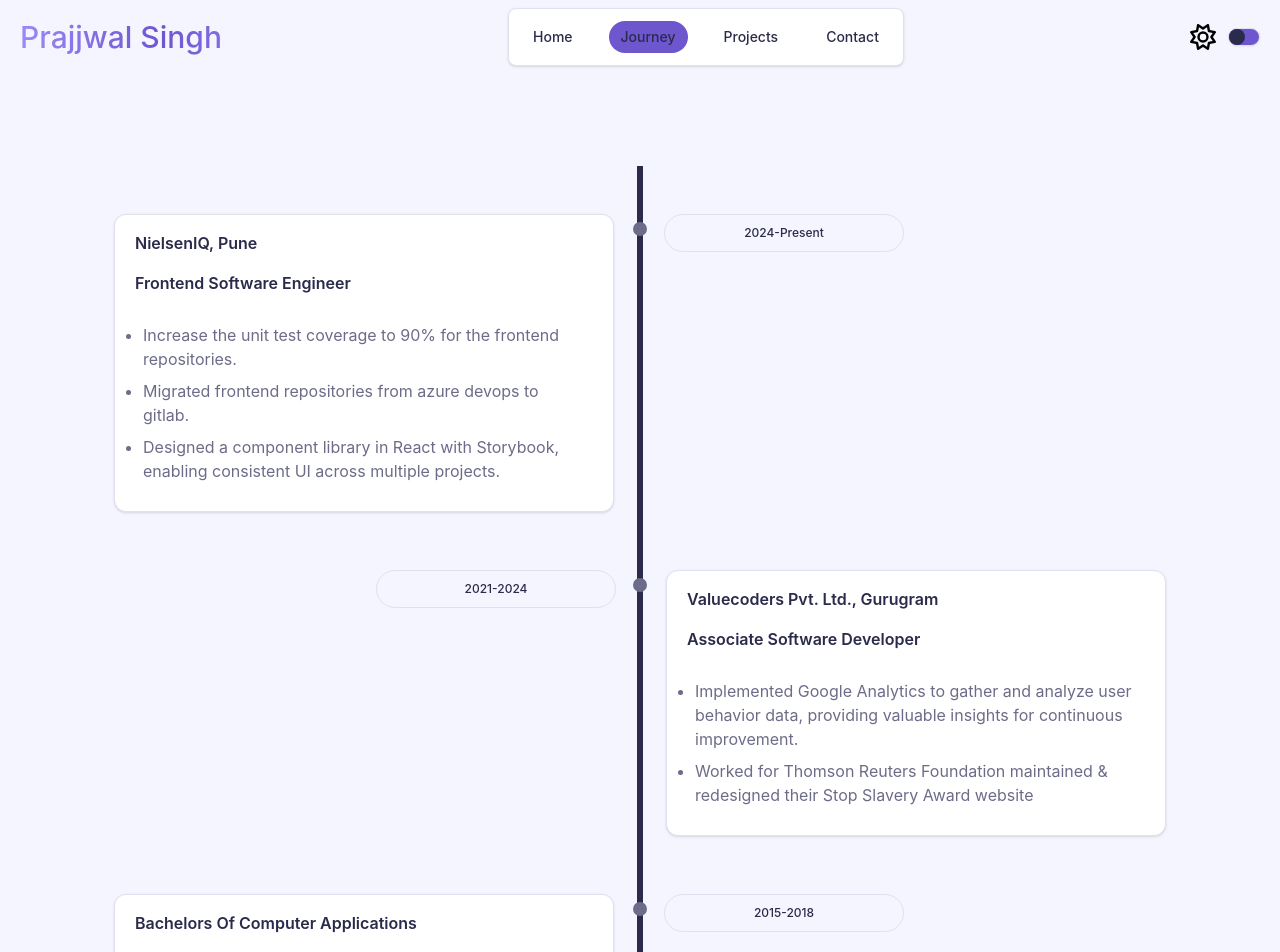
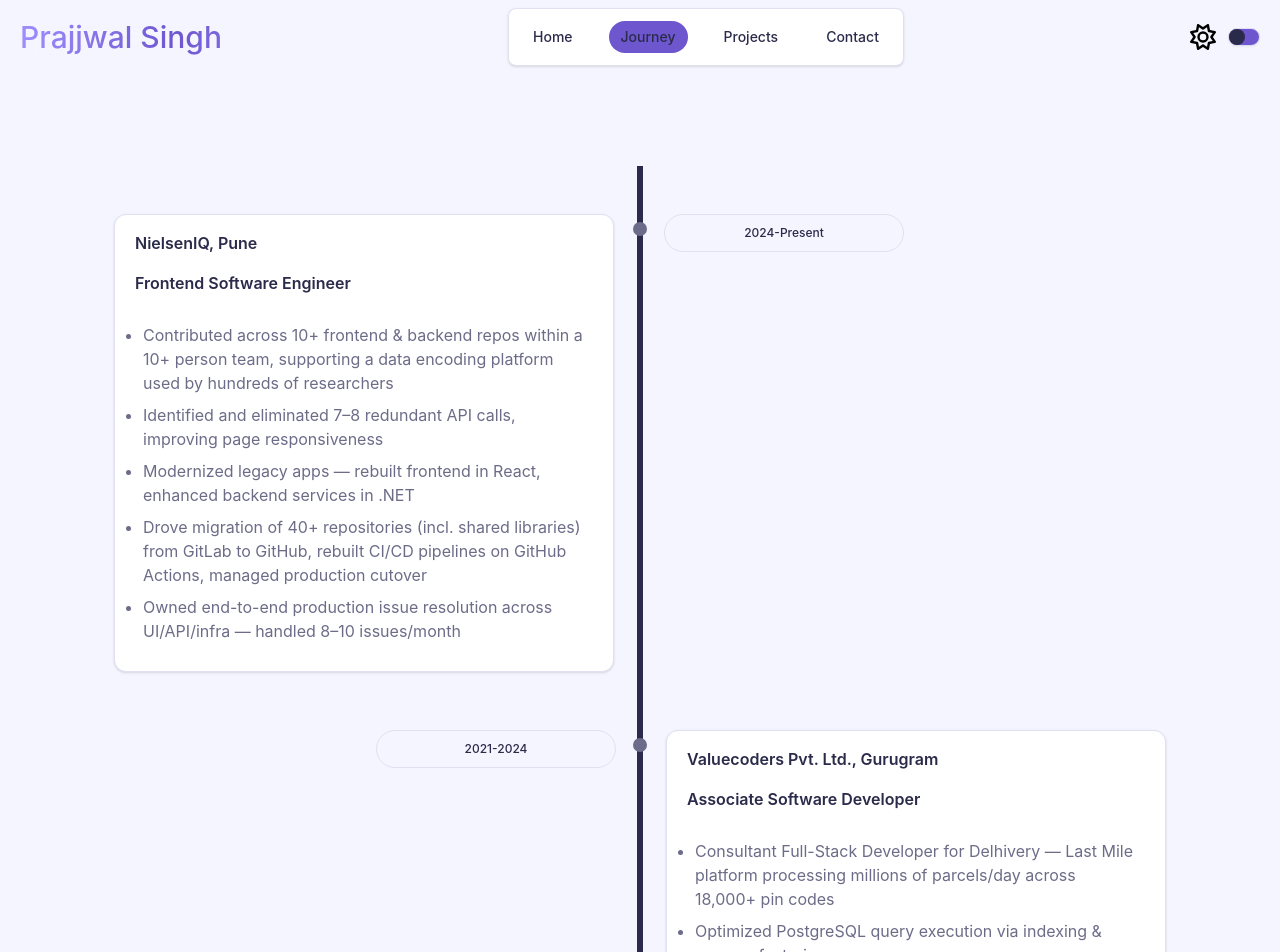
Before and after one commit to prajjwal2411/portfolio-v1, a Next.js app: page /journey in a window 1280 px wide. Shown: the top 952 px of the page. Built offline with nearby package versions, Linux system fonts and the light colour scheme.

Commit message:
Modify page content

```diff
--- a/src/app/components/common/IntroCard/IntroCard.tsx
+++ b/src/app/components/common/IntroCard/IntroCard.tsx
@@ -18,7 +18,7 @@
       <div></div>
       <div className="text-center">
         <p className="text-5xl mb-12">Prajjwal Singh</p>
-        <p className="text-xl font-light">Frontend Developer</p>
+        <p className="text-xl font-light">Fullstack Developer</p>
         <p className="text-xl font-light">Pune, India</p>
         <p className="text-xl font-light">prajjwals2411@gmail.com</p>
       </div>
--- a/src/app/components/common/Navigation/navigation.tsx
+++ b/src/app/components/common/Navigation/navigation.tsx
@@ -22,7 +22,7 @@
     {id: 'contact', label: "Contact", href: "/contact" },
   ];
 
-  let [activeTab, setActiveTab] = useState(pathName === "/" ? "home" : pathName.slice(1));
+  const [activeTab, setActiveTab] = useState(pathName === "/" ? "home" : pathName.slice(1));
 
   useEffect(() => {
     const root = window.document.documentElement;
--- a/src/app/journey/journeyData.ts
+++ b/src/app/journey/journeyData.ts
@@ -12,9 +12,11 @@
         title: 'Frontend Software Engineer',
         date: '2024-Present',
         description: [
-            'Increase the unit test coverage to 90% for the frontend repositories.',
-            'Migrated frontend repositories from azure devops to gitlab.',
-            'Designed a component library in React with Storybook, enabling consistent UI across multiple projects.'
+            'Contributed across 10+ frontend & backend repos within a 10+ person team, supporting a data encoding platform used by hundreds of researchers',
+            'Identified and eliminated 7–8 redundant API calls, improving page responsiveness',
+            'Modernized legacy apps — rebuilt frontend in React, enhanced backend services in .NET',
+            'Drove migration of 40+ repositories (incl. shared libraries) from GitLab to GitHub, rebuilt CI/CD pipelines on GitHub Actions, managed production cutover',
+            'Owned end-to-end production issue resolution across UI/API/infra — handled 8–10 issues/month',
         ]
     },
     {
@@ -22,8 +24,10 @@
         title: 'Associate Software Developer',
         date: '2021-2024',
         description: [
-            'Implemented Google Analytics to gather and analyze user behavior data, providing valuable insights for continuous improvement.',
-            'Worked for Thomson Reuters Foundation maintained & redesigned their Stop Slavery Award website',
+            'Consultant Full-Stack Developer for Delhivery — Last Mile platform processing millions of parcels/day across 18,000+ pin codes',
+            'Optimized PostgreSQL query execution via indexing & query refactoring',
+            'Reduced API response times by up to 50% through backend refactoring',
+            'Proactively monitored services using AWS, New Relic, Coralogix during peak traffic periods',
         ]
     },
     {
--- a/src/app/page.tsx
+++ b/src/app/page.tsx
@@ -17,14 +17,10 @@
                 About Me
               </h1>
               <p className="text-base sm:text-lg md:text-xl">
-                I&apos;m a frontend web developer dedicated to turning ideas
-                into creative solutions. I specialize in creating seamless and
-                intuitive user experiences. My approach focuses on creating
-                scalable, high-performing solutions tailored to both user needs
-                and business objectives. By prioritizing performance,
-                accessibility, and responsiveness, I strive to deliver
-                experiences that not only engage users but also drive tangible
-                results.
+                Fullstack Developer with 5+ YoE building and scaling web platforms across enterprise SaaS and high-volume logistics
+                environments. Skilled across the full stack — React, Node.js, .NET, and PostgreSQL — with hands-on experience driving
+                large-scale infrastructure migrations, optimizing application performance, and owning production reliability. Worked on
+                platforms supporting hundreds of internal users (NielsenIQ) and Delhivery's nationwide Last Mile logistics network.
               </p>
             </div>
           </div>
--- a/src/app/skills/page.tsx
+++ /dev/null
@@ -1,5 +0,0 @@
-export default function Skills(){
-    return <>
-    <h1>Skills will be shown here</h1>
-    </>
-}
```
